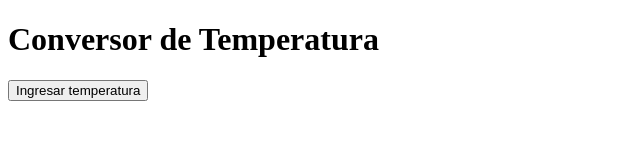
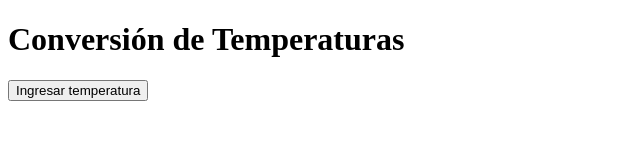
Before and after one commit to LizPaiva/logica-programacion-2, a plain HTML site: page index.html in a window 1280 px wide. Shown: the whole page, without its empty margins (0-640 px from the left). Drawn offline with Linux system fonts and the light colour scheme.

Commit message:
Corrigiendo funcionalidad

```diff
--- a/index.html
+++ b/index.html
@@ -19,7 +19,7 @@ FIN -->
   <title>Conversor Básico</title>
 </head>
 <body>
-  <h1>Conversor de Temperatura</h1>
+  <h1>Conversión de Temperaturas</h1>
   <button onclick="convertirTemperatura()">Ingresar temperatura</button>
 
   <div id="resultado"></div>
```
